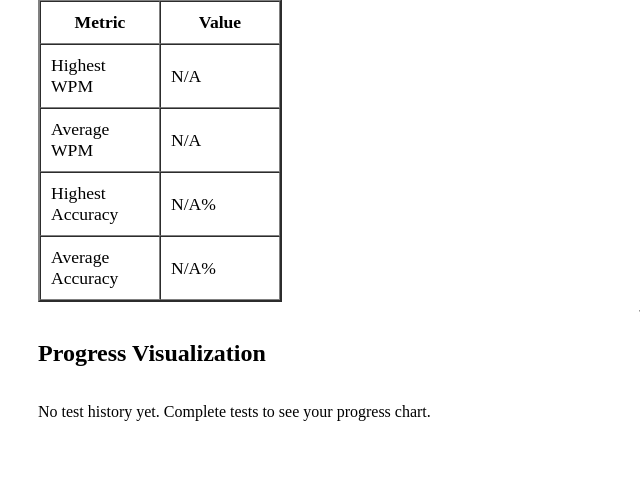
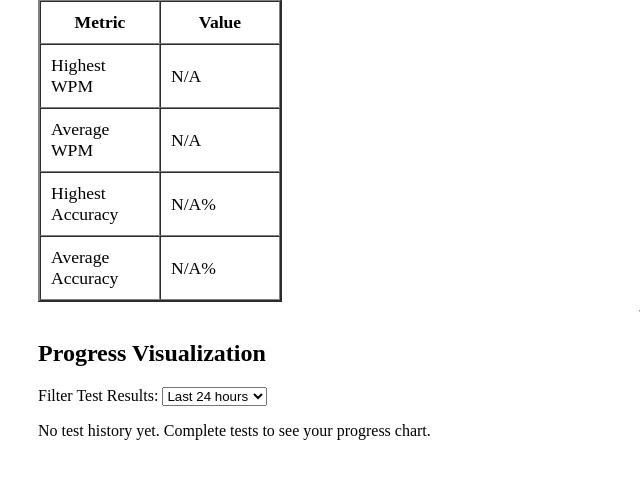
Before and after one commit to perimeterr/WPM-Hero, a Django app: page /accounts/profile in a window 1280 px wide. Shown: the part 521-1015 px from the top of the page, without its empty margins (0-640 px from the left). Before the commit the page ends 942 px from the top, so only its background shows below. Run offline with Django 5.2, Linux system fonts and the light colour scheme; the visitor is signed in with stand-in values (Sample User, id 1); data that the repository does not hold is empty.

Commit message:
Added chart filter

```diff
--- a/accounts/templates/accounts/profile_dashboard.html
+++ b/accounts/templates/accounts/profile_dashboard.html
@@ -73,7 +73,18 @@
 
 <hr>
 <h2>Progress Visualization</h2>
-
+<form method="get" action="{% url 'accounts:profile_dashboard' %}">
+    <label for="chart-filter">Filter Test Results:</label>
+    <select id="chart-filter" name="filter" onchange="this.form.submit()">
+        <option value="1" {% if selected_chart_filter == '1' %}selected{% endif %}>Last 24 hours</option>
+        <option value="7" {% if selected_chart_filter == '7' %}selected{% endif %}>Last 7 days</option>
+        <option value="30" {% if selected_chart_filter == '30' %}selected{% endif %}>Last 30 days</option>
+        <option value="90" {% if selected_chart_filter == '90' %}selected{% endif %}>Last 90 days</option>
+        <option value="180" {% if selected_chart_filter == '180' %}selected{% endif %}>Last 180 days</option>
+        <option value="365" {% if selected_chart_filter == '365' %}selected{% endif %}>Last 365 days</option>
+        <option value="all" {% if selected_chart_filter == 'all' %}selected{% endif %}>All time</option>
+    </select>
+</form>
 {% if tests_count %}
     <div style="max-width: 800px;">
         <canvas id="progressChart" aria-label="WPM progress chart"></canvas>
```
Lines whose indentation alone changed are shown as unchanged.
